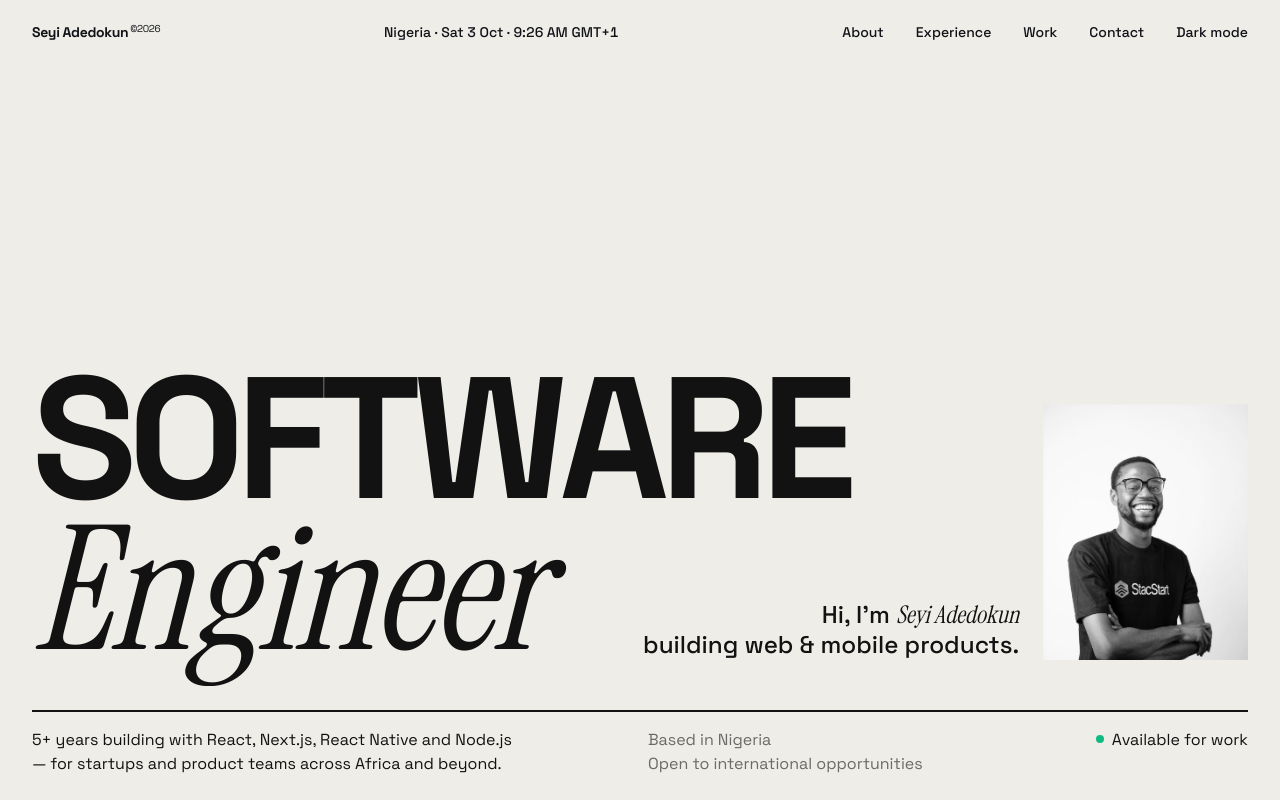
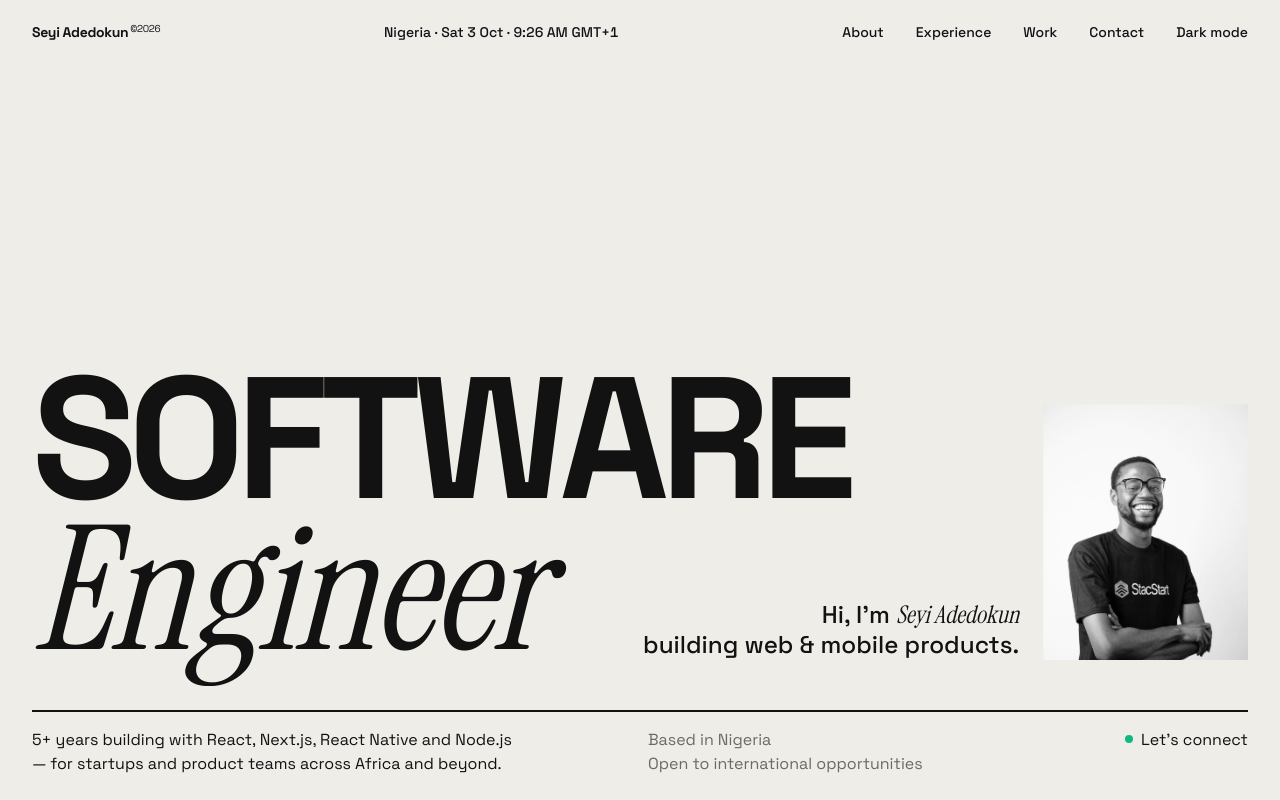
Before and after one commit to oluwaseyi9325/seyi-portfolio-v2, a Next.js app: page / in a window 1280 px wide. Shown: the top 800 px of the page. Built offline with nearby package versions, Linux system fonts and the light colour scheme.

Commit message:
content: change hero call-to-action to Let's connect

```diff
--- a/src/components/sections/Hero.jsx
+++ b/src/components/sections/Hero.jsx
@@ -97,7 +97,7 @@ const Hero = () => (
       </p>
       <Link href="/#contact" className="group flex items-start justify-end gap-2 text-right md:col-span-3">
         <span className="mt-[0.45em] h-2 w-2 shrink-0 rounded-full bg-emerald-500" />
-        <span className="link-underline">Available for work</span>
+        <span className="link-underline">Let&apos;s connect</span>
       </Link>
     </motion.div>
   </section>
```
